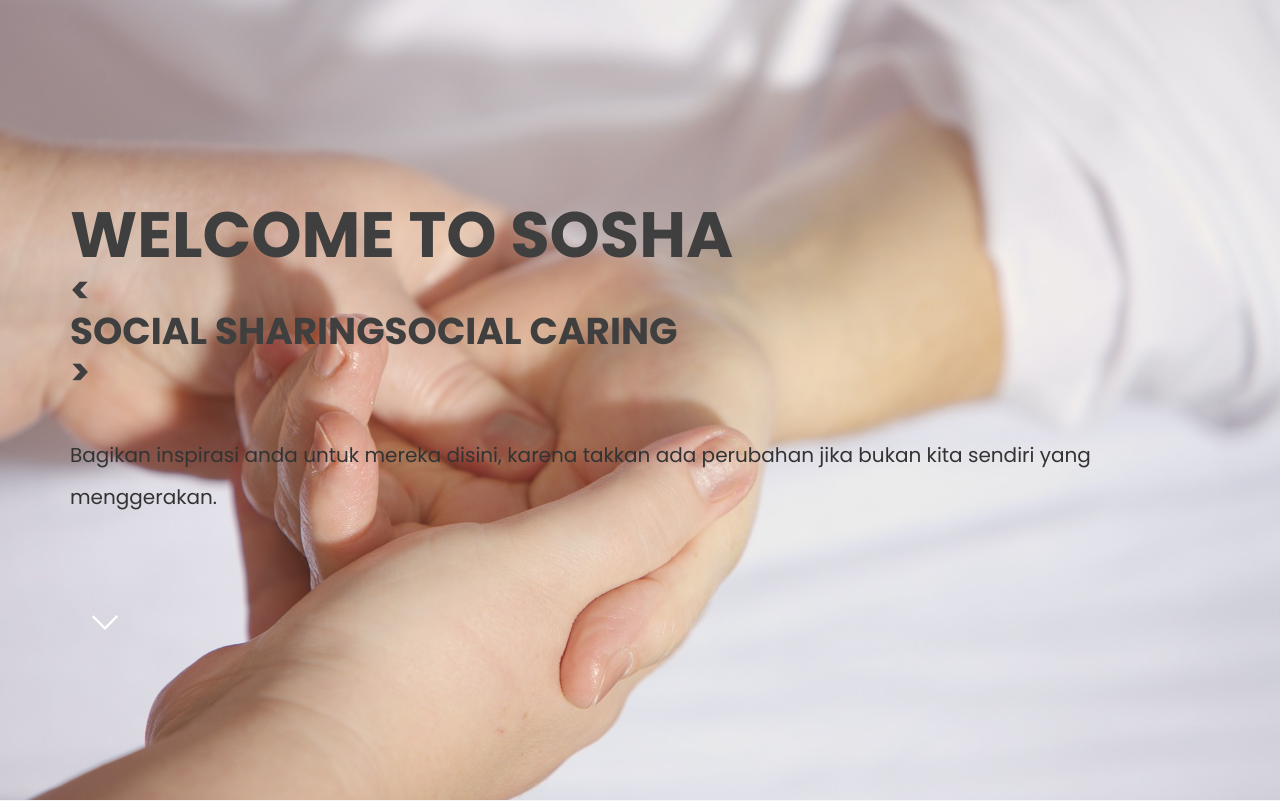
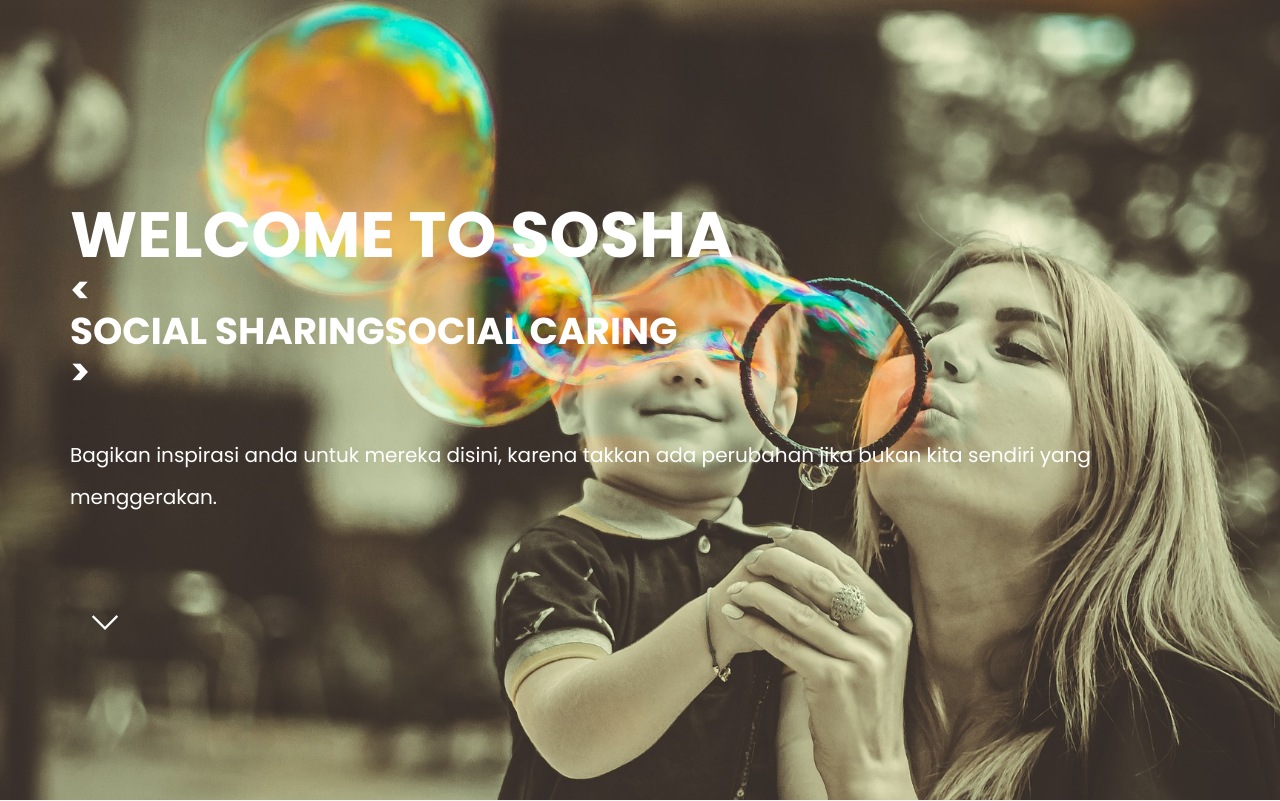
Before and after one commit to nabilahyf/SoSha, a CodeIgniter app: page /SoSha/ in a window 1280 px wide. Shown: the top 801 px of the page. Run offline with CodeIgniter, Linux system fonts and the light colour scheme; some libraries are stand-ins or nearby versions.

Commit message:
changing home background

```diff
--- a/application/views/index.php
+++ b/application/views/index.php
@@ -67,7 +67,7 @@
 						<div class="container">
 							<div class="row">
 								<div class="col-lg-12" style="padding-top: 80px;">
-									<h4 class="hero__title" style='color: #3f3f3f; font-size: 48pt;'>Welcome to SoSha
+									<h4 class="hero__title" style='font-size: 48pt;'>Welcome to SoSha
 										<br/>
 
 										<!-- typing__module -->
@@ -79,7 +79,7 @@
 										</div><!-- End / typing__module -->
 
 									</h4>
-									<p class="hero__text" style="color: #333; margin-top: 35px;">
+									<p class="hero__text" style="margin-top: 35px;">
 										Bagikan inspirasi anda untuk mereka disini, karena takkan ada perubahan jika bukan kita sendiri yang menggerakan.
 
 									</p>
```
Also changed, not shown: assets/img/bg/header2.jpg.
